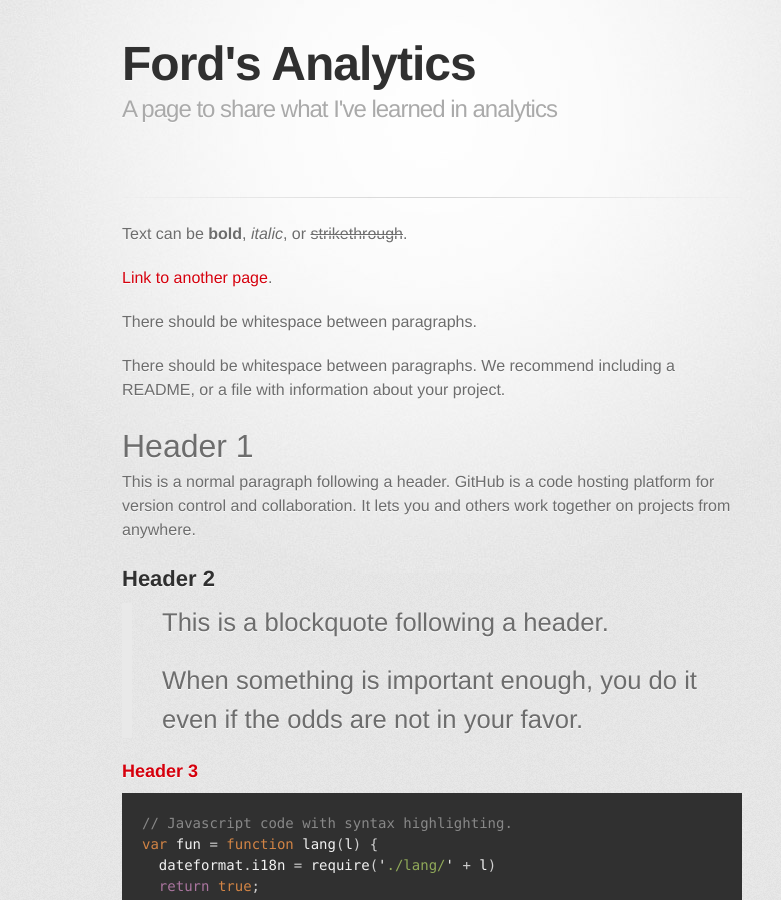
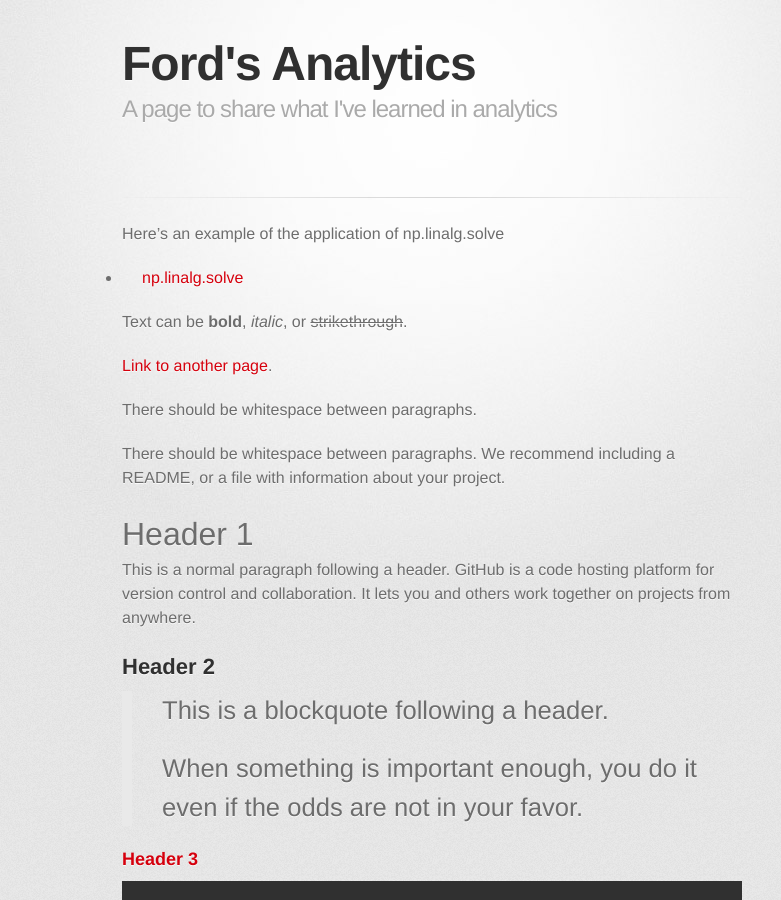
Before and after one commit to WCFord/WCFord.github.io, a Jekyll site: the page built from index.md, in a window 1280 px wide and 900 px high. Shown: the whole window, without its empty margins (208-989 px from the left). Built offline with Jekyll 4.4.1, drawn with Linux system fonts in a browser that asks for light colours; some web fonts are replaced; our own code applies the rules of GitHub Pages for plain Markdown files.

Commit message:
Update index.md

```diff
--- a/index.md
+++ b/index.md
@@ -2,6 +2,9 @@
 title: Ford's Analytics
 description: A page to share what I've learned in analytics
 ---
+
+Here's an example of the application of np.linalg.solve
+- [np.linalg.solve](/np.linalg.solve/index.md)
 
 Text can be **bold**, _italic_, or ~~strikethrough~~.
 
```
